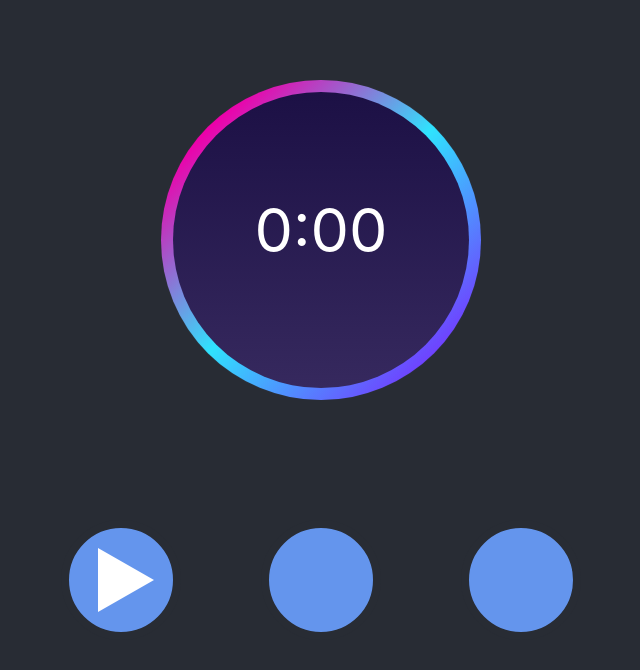
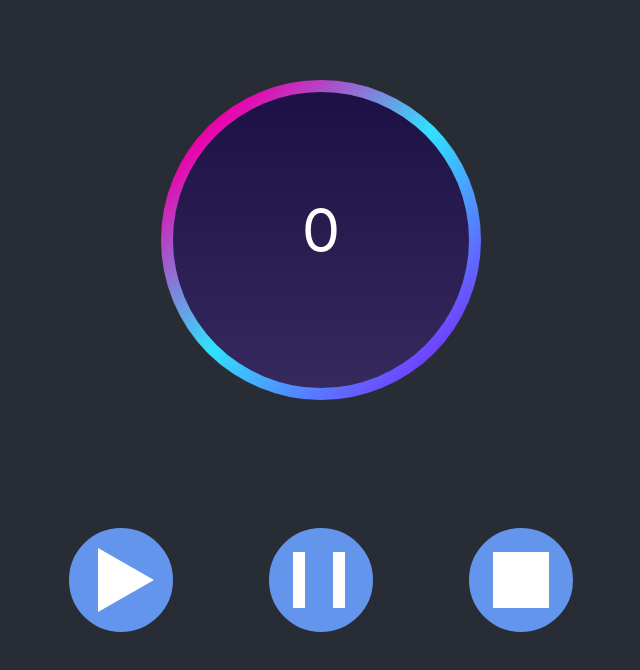
Before and after one commit to sugarvalley/timer-react, a React (Create React App) app: page / in a window 1280 px wide. Shown: the top 670 px of the page, without its empty margins (319-959 px from the left). Built offline with nearby package versions, Linux system fonts and the light colour scheme.

Commit message:
added timer, only play button is working (still not perfectly)

```diff
--- a/src/App.css
+++ b/src/App.css
@@ -61,6 +61,7 @@
   border-bottom: 4vh solid transparent;
   border-left: 7vh solid white;
   left: 25%;
+  transform: translateX(0%);
 }
 
 .Pause-button {
@@ -71,6 +72,22 @@
   border: #282c34 1vh solid;
   background: cornflowerblue;
 }
+.Outer-square {
+  position: relative;
+  width: 6.5vh;
+  height: 7vh;
+  left: 20%;
+  transform: translateX(0%);
+  background: white;
+}
+.Inner-square {
+  position: relative;
+  width: 3.5vh;
+  height: 7vh;
+  left: 23.09%;
+  transform: translateX(0%);
+  background: cornflowerblue;
+}
 .Stop-button {
   min-height: 15vh;
   min-width: 15vh;
@@ -78,7 +95,14 @@
   border: #282c34 1vh solid;
   background: cornflowerblue;
 }
-
+.Square {
+  position: relative;
+  width: 7vh;
+  height: 7vh;
+  background: white;
+  left: 20%;
+  transform: translateX(0%);
+}
 .Timer {
   position:relative;
   left: 40%;
--- a/src/App.js
+++ b/src/App.js
@@ -3,23 +3,34 @@ import './App.css';
 
 function App() {
     const [seconds, setSeconds] = useState(0);
+    const [start, setStart] = useState(false);
+    const [stop, setStop] = useState(false)
+    useEffect(() => {
+        if (start) {
+            console.log('im here');
+            window.setInterval(() => {
+                console.log('tik tock');
+                setSeconds(seconds => seconds+1);
+            }, 1000);
+        }
+    }, [start]);
+
   return (
     <div className="App">
         <div className="Outer-circle"></div><div className="Inner-circle">
-          <p className="Timer">0:00</p>
+          <p className="Timer">{seconds}</p>
       </div>
           <div className="Buttons">
-              <button className="Play-button">
+              <button className="Play-button" onClick={() => setStart(true)}>
                   <div className="Triangle"></div>
               </button>
-              <button className="Pause-button">
-                <div className="Sticks">
-                    <div className="Stick1"></div>
-                    <div className="Stick2"></div>
+              <button className="Pause-button" onClick={() => setStart(false)}>
+                <div className="Outer-square">
+                    <div className="Inner-square"></div>
                 </div>
               </button>
-              <button className="Stop-button">
-
+              <button className="Stop-button" onClick={() => setStop(true)}>
+                    <div className="Square"></div>
               </button>
           </div>
     </div>
```
Also changed, not shown: 1 other file (tests, documents, lock files or other folders).
